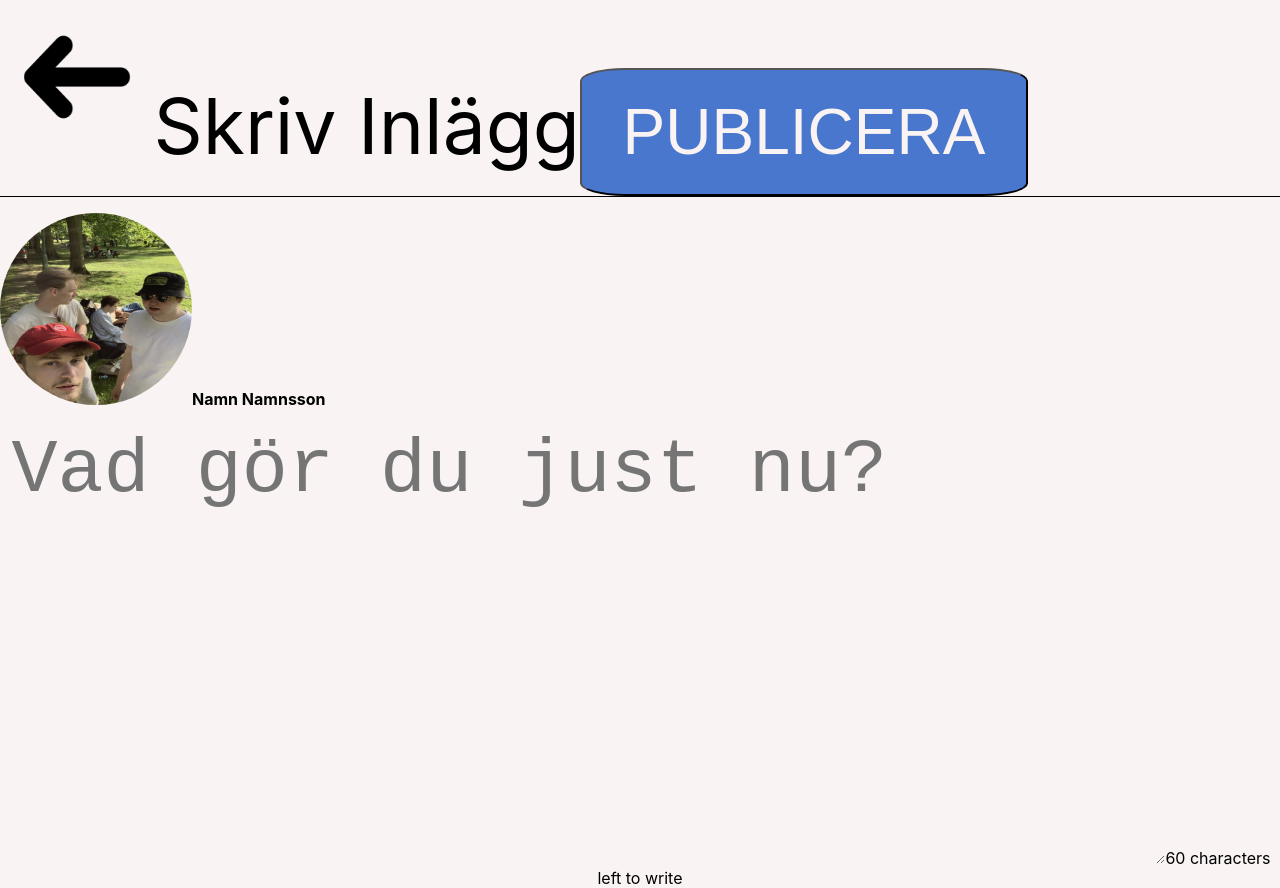
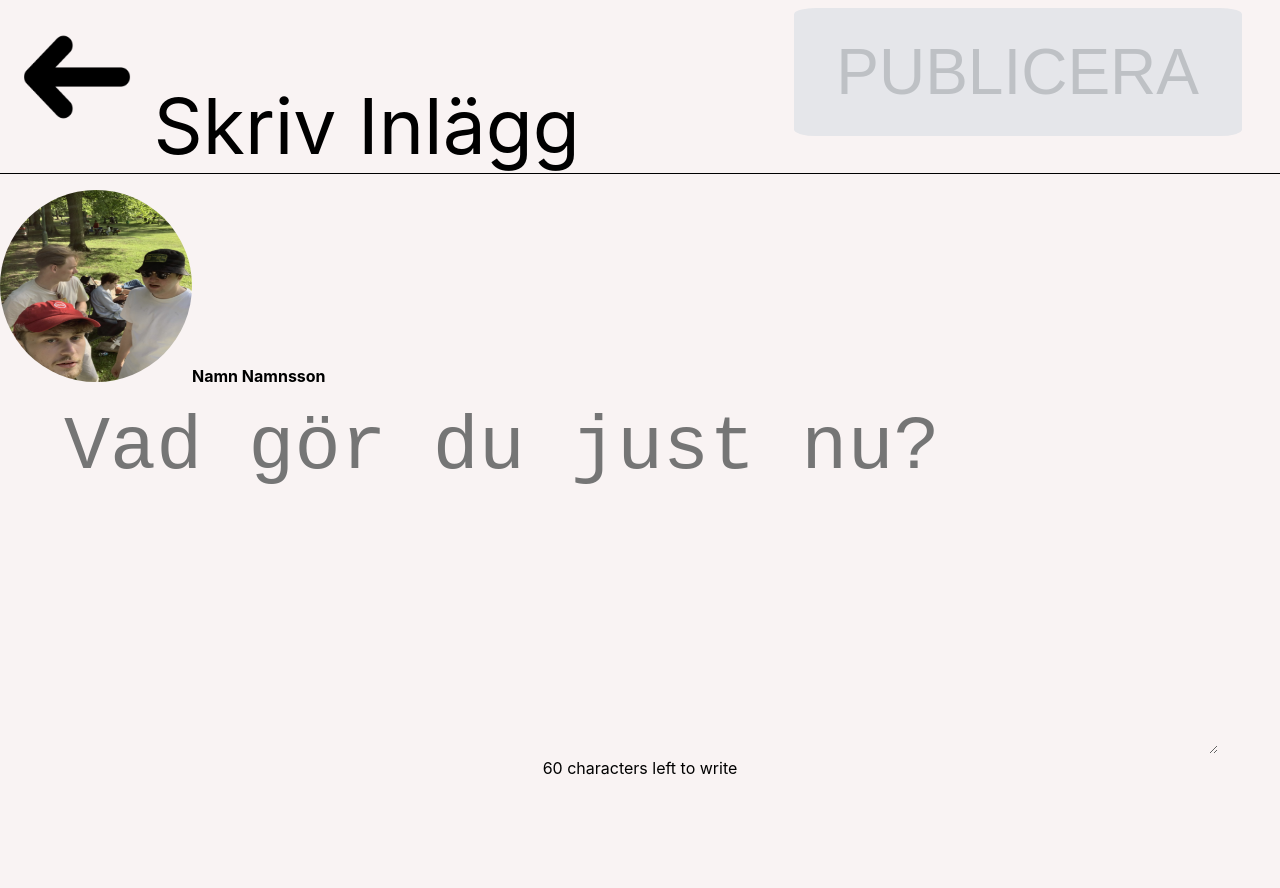
Before and after one commit to albintillas/flakdagsappen, a React (Create React App) app: page /postText in a window 1280 px wide. After the commit the page ends 800 px from the top, so only its background shows below. Built offline with nearby package versions, Linux system fonts and the light colour scheme.

Commit message:
Pillat med uploads

```diff
--- a/src/overlays/PostImg.js
+++ b/src/overlays/PostImg.js
@@ -11,18 +11,20 @@ function PostImg() {
                 action='feed' />
             <a style={{ fontSize: "6vw" }}>Ta Foto</a>
             <button type='submit' style={{
+                position: "absolute",
+                top: "1vh",
+                right: "3vw",
                 height: "10vw",
                 width: "35vw",
                 fontSize: "5vw",
                 backgroundColor: "#4877CD",
                 borderRadius: "10%",
                 color: "#F9F3F3"
-
             }}>
                 PUBLICERA
             </button>
             <div style={{ width: "100%", height: "1px", backgroundColor: "black" }} />
-            <UploadImage />
+            <UploadImage/>
         </div>
     )
 }
--- a/src/overlays/PostText.js
+++ b/src/overlays/PostText.js
@@ -6,8 +6,14 @@ import postImg2 from '..//images/test2.png';
 // In Progress, Joel
 
 function PostText({ profilePicture, username }) {
-    const [searchString, setSearchString] = useState('')
-    var charactersLeft = 60 - searchString.length;
+    const [textString, setTextString] = useState('')
+    var charactersLeft = 60 - textString.length
+    var buttonColor = "#E5E6EA"
+    var textColor = "#BEC1C5"
+    if(charactersLeft < 60) {
+        buttonColor = "#4877CD"
+        textColor = "#F9F3F3"
+    }
 
     /*Temporär lösning*/
     username = "Namn Namnsson"
@@ -15,21 +21,25 @@ function PostText({ profilePicture, username }) {
     /*Temporär lösning*/
 
     function changeInput(event) {
-        setSearchString(event.target.value)
+        setTextString(event.target.value)
+
     }
     return (
         <div class="MakePost">
             <ReturnButton
                 action='feed' />
-            <a style={{ fontSize: "6vw" }}>Skriv Inlägg</a>
+            <a style={{ fontSize: "6vw"}}>Skriv Inlägg</a>
             <button type='submit' style={{
+                position: "absolute",
+                top: "1vh",
+                right: "3vw",
                 height: "10vw",
                 width: "35vw",
                 fontSize: "5vw",
-                backgroundColor: "#4877CD",
-                borderRadius: "10%",
-                color: "#F9F3F3"
-
+                backgroundColor: buttonColor,
+                borderRadius: "5%",
+                color: textColor,
+                border: "none"
             }}>
                 PUBLICERA
             </button>
@@ -40,7 +50,7 @@ function PostText({ profilePicture, username }) {
                 <a style={{ fontWeight: "bold" }}>{username}</a>
             </div>
             <div className='contentOfPage' style={{ textAlign: "center" }}>
-                <textarea rows='5' placeholder='Vad gör du just nu?' onChange={changeInput} maxLength="60" style={{
+                <textarea rows='4' placeholder='Vad gör du just nu?' onChange={changeInput} maxLength="60" style={{
                     width: "90%",
                     marginTop: "4vh",
                     fontSize: "6vw",
@@ -48,6 +58,7 @@ function PostText({ profilePicture, username }) {
                     border: "none",
                     outline: "none"
                 }} />
+                <br/>
                 <a style={{ width: "100%" }}>{charactersLeft} characters left to write</a>
             </div>
         </div>
```
